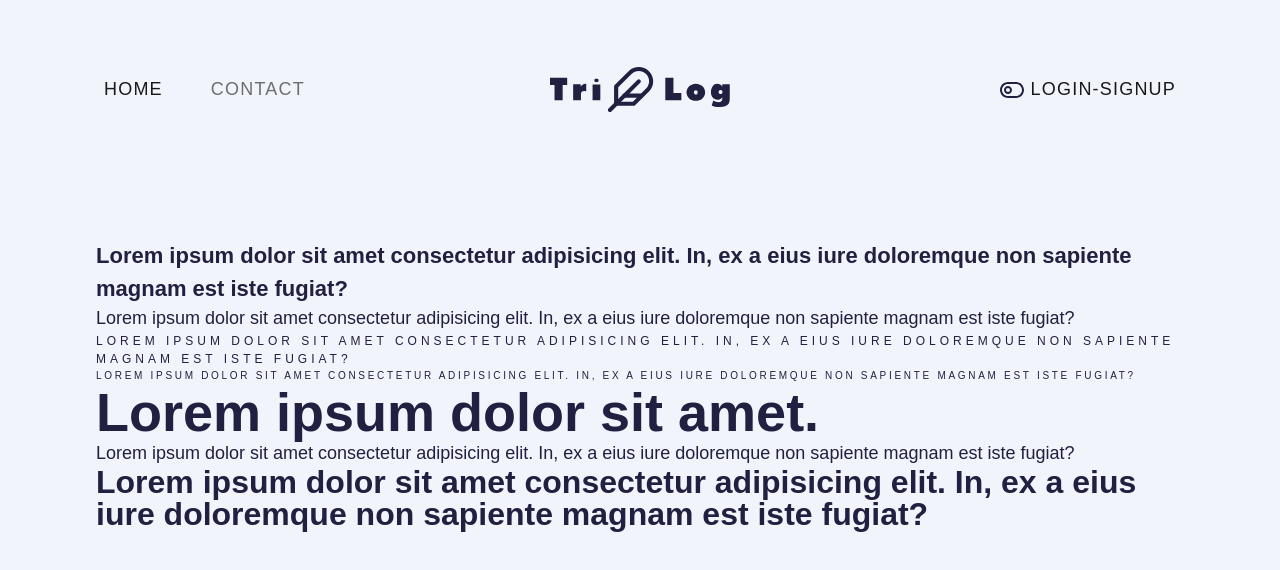
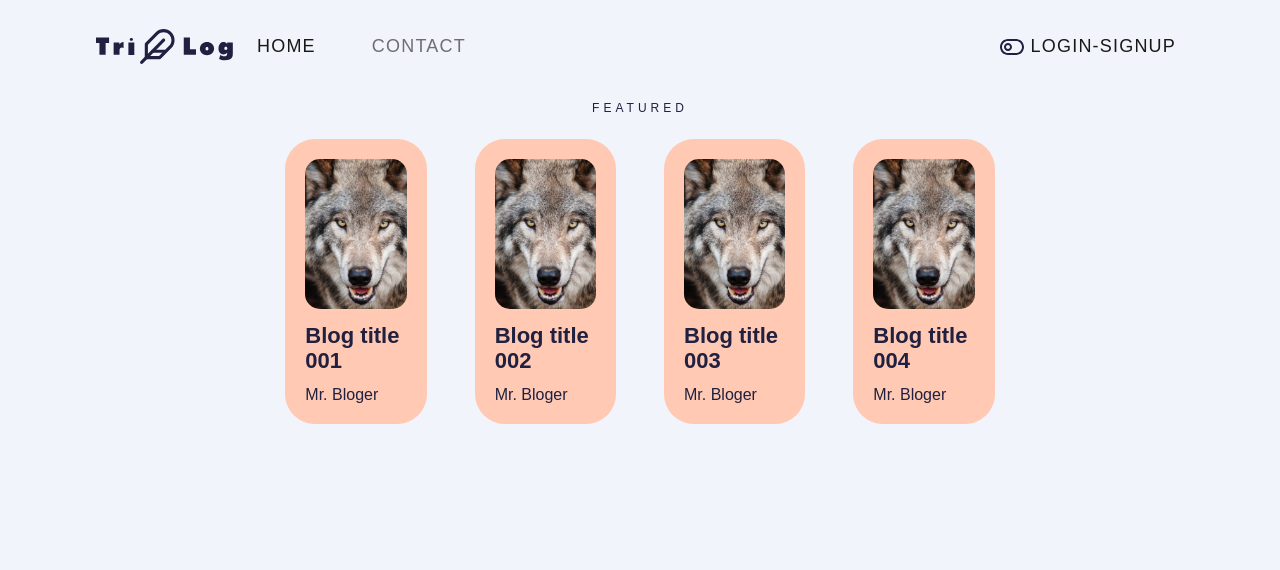
Before and after one commit to nmssakib/trilog, a website: page index.html in a window 1280 px wide. Drawn offline with nearby package versions, Linux system fonts and the light colour scheme; a web font is replaced by a local one.

Commit message:
Featured post section completed

```diff
--- a/index.html
+++ b/index.html
@@ -14,7 +14,7 @@
 
 
   <div class="ccontainer">
-    <nav class="navbar navbar-expand-lg navbar-light type02">
+      <nav class="navbar navbar-expand-lg navbar-light type02 pt-4">
           <div class="container-fluid">
             <a class="navbar-brand" href="#">
               <img src="./assets/icons/Logo.svg" alt="">
@@ -38,22 +38,57 @@
   </div>
 
 
-    <div class="ccontainer">
-    <div class="type01">Lorem ipsum dolor sit amet consectetur adipisicing elit. In, ex a eius iure doloremque non sapiente magnam est iste fugiat?</div>
+  <div class="ccontainer pt-4">
+    <h5 class="type03 text-center mb-4">Featured</h5>
+    <div class="row justify-content-center gy-4 g-lg-5 gutter">
+      <div class="col-6 col-sm-6 col-md-3 col-lg-2">
+        <div class="card">
+          <img src="./assets/images/01.jpg">
+          <div class="card-body">
+            <h5 class="card-title">Blog title 001</h5>
+            <h6 class="card-subtitle pt-2">Mr. Bloger</h6>
+          </div>
+        </div>
+      </div>
+      <div class="col-6 col-sm-6 col-md-3 col-lg-2">
+        <div class="card">
+          <img src="./assets/images/01.jpg">
+          <div class="card-body">
+            <h5 class="card-title">Blog title 002</h5>
+            <h6 class="card-subtitle pt-2">Mr. Bloger</h6>
+          </div>
+        </div>
+      </div>
+      <div class="col-6 col-sm-6 col-md-3 col-lg-2">
+        <div class="card">
+          <img src="./assets/images/01.jpg">
+          <div class="card-body">
+            <h5 class="card-title">Blog title 003</h5>
+            <h6 class="card-subtitle pt-2">Mr. Bloger</h6>
+          </div>
+        </div>
+      </div>
+      <div class="col-6 col-sm-6 col-md-3 col-lg-2">
+        <div class="card">
+          <img src="./assets/images/01.jpg">
+          <div class="card-body">
+            <h5 class="card-title">Blog title 004</h5>
+            <h6 class="card-subtitle pt-2">Mr. Bloger</h6>
+          </div>
+        </div>
+      </div>
+      <div class="col-6 col-sm-6 col-md-3 col-lg-2 last-card">
+        <div class="card">
+          <img src="./assets/images/01.jpg">
+          <div class="card-body">
+            <h5 class="card-title">Blog title 005</h5>
+            <h6 class="card-subtitle pt-2">Mr. Bloger</h6>
+          </div>
+        </div>
+      </div>
+    </div>
+  </div>
 
-    <div class="type02">Lorem ipsum dolor sit amet consectetur adipisicing elit. In, ex a eius iure doloremque non sapiente magnam est iste fugiat?</div>
-
-    <div class="type03">Lorem ipsum dolor sit amet consectetur adipisicing elit. In, ex a eius iure doloremque non sapiente magnam est iste fugiat?</div>
-
-    <div class="type04">Lorem ipsum dolor sit amet consectetur adipisicing elit. In, ex a eius iure doloremque non sapiente magnam est iste fugiat?</div>
-
-    <div class="type05">Lorem ipsum dolor sit amet.</div>
-
-
-    <div class="type06">Lorem ipsum dolor sit amet consectetur adipisicing elit. In, ex a eius iure doloremque non sapiente magnam est iste fugiat?</div>
-
-    <div class="type07">Lorem ipsum dolor sit amet consectetur adipisicing elit. In, ex a eius iure doloremque non sapiente magnam est iste fugiat?</div>
-  </div>
 
     <script src="https://cdn.jsdelivr.net/npm/bootstrap@5.0.0-beta1/dist/js/bootstrap.bundle.min.js" integrity="sha384-ygbV9kiqUc6oa4msXn9868pTtWMgiQaeYH7/t7LECLbyPA2x65Kgf80OJFdroafW" crossorigin="anonymous"></script>
 </body>
--- a/style.css
+++ b/style.css
@@ -72,21 +72,50 @@ font weights...
 }
 
 .mr-auto .nav-link {
-  padding-right: 40px !important;
+  margin-right: 40px !important;
 }
 
 .container-fluid {
   padding: 0 !important;
 }
 
+.card {
+  background-color: rgb(255, 201, 179) !important;
+  padding: 20px;
+  border-radius: 30px !important;
+  border: none !important;
+  margin: 0 !important;
+}
+.card img {
+  width: 100%;
+  height: 150px;
+  border-radius: 15px !important;
+  object-fit: cover;
+}
+
+.card-body {
+  padding: 15px 0px 0px 0px !important;
+}
+.card-title {
+  font-weight: 700;
+  font-size: 22px;
+  line-height: 110%;
+}
+
+.card-subtitle {
+  font-weight: 400;
+  font-size: 16px;
+  padding: 0px;
+  margin-bottom: 0 !important;
+}
 /* Containers */
 
 /* Web view */
-@media only screen and (min-width: 992px) {
+@media only screen and (min-width: 1440px) {
   .ccontainer {
-    padding: 60px 0;
+    padding: 50px 0;
     margin: 0 auto;
-    width: 85%;
+    width: 83.5%;
   }
   .navbar-brand {
     position: absolute !important;
@@ -96,16 +125,35 @@ font weights...
   .navbar-brand img {
     width: 180px;
   }
+  .gutter {
+    margin: 0px -64px !important;
+  }
 }
 
 /* Tab View */
-@media only screen and (max-width: 992px) {
+@media only screen and (max-width: 1440px) {
   .ccontainer {
     margin: 0 auto;
     width: 85%;
   }
+  .last-card {
+    display: none;
+  }
 }
 
 /* Mobile View */
-@media only screen and (max-width: 600px) {
+@media only screen and (max-width: 400px) {
+  .card {
+    background-color: rgb(255, 201, 179) !important;
+    padding: 15px;
+    border-radius: 26px !important;
+    border: none !important;
+    margin: 0 !important;
+  }
+  .card img {
+    width: 100%;
+    height: 100px;
+    border-radius: 15px !important;
+    object-fit: cover;
+  }
 }
```
Also changed, not shown: assets/images/01.jpg (added). Lines whose indentation alone changed are shown as unchanged.
